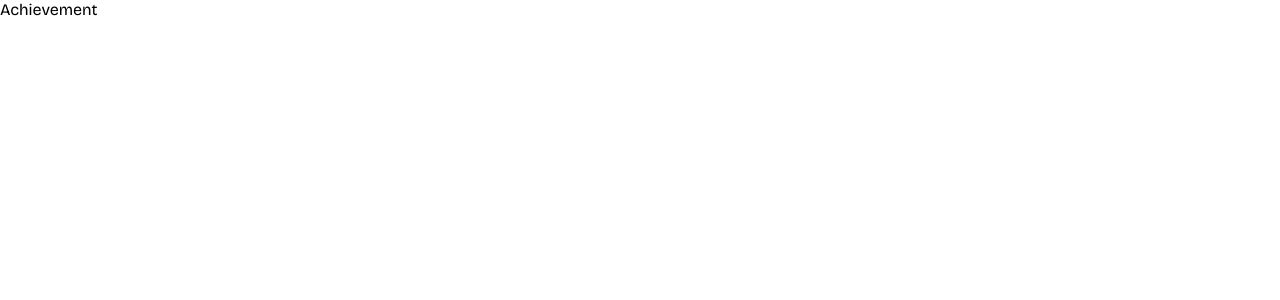
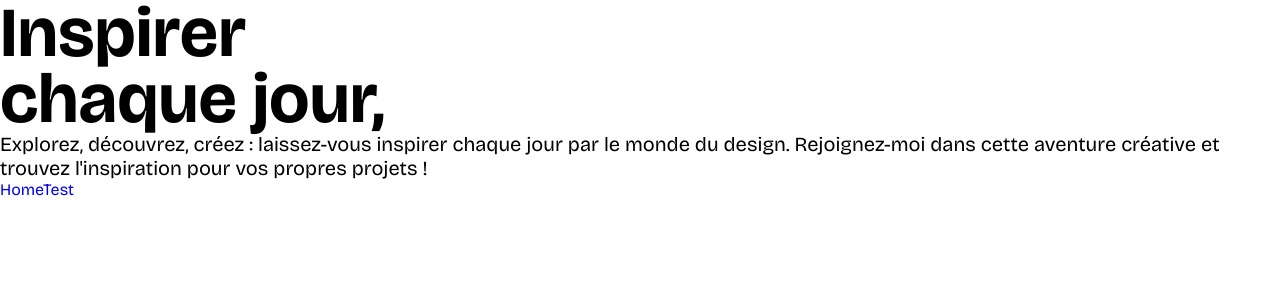
Before and after one commit to Dimby/myblog, a React (Vite) app: page /test in a window 1280 px wide. Shown: the top 300 px of the page. Built offline with nearby package versions, Linux system fonts and the light colour scheme.

Commit message:
Add: component Heading and route

```diff
--- a/package.json
+++ b/package.json
@@ -10,6 +10,7 @@
     "preview": "vite preview"
   },
   "dependencies": {
+    "classnames": "^2.5.1",
     "localforage": "^1.10.0",
     "match-sorter": "^6.3.4",
     "react": "^18.2.0",
--- a/src/App.jsx
+++ b/src/App.jsx
@@ -4,6 +4,7 @@ import { ThemeProvider } from 'react-jss';
 import Home from './pages/home/Home';
 import { DEFAULT } from './assets/theme';
 import Achievement from './pages/achievement/Achievement';
+import NavBar from './pages/NavBar';
 
 function App() {
 
@@ -11,8 +12,10 @@ function App() {
     <ThemeProvider theme={DEFAULT}>
       <BrowserRouter basename='/'>
         <Routes>
-          <Route path='/' element={<Home/>} />
-          <Route path='/test' element={<Achievement/>} />
+          <Route path='/' element={<NavBar/>}>
+            <Route path='home' element={<Home/>} />
+            <Route path='test' element={<Achievement/>} />
+          </Route>
         </Routes>
         </BrowserRouter>
     </ThemeProvider>
--- /dev/null
+++ b/src/components/Heading.jsx
@@ -0,0 +1,54 @@
+import classNames from 'classnames';
+import React from 'react'
+import { createUseStyles } from 'react-jss';
+
+const useStyles = createUseStyles((theme => ({
+	root: {
+		display: 'inline-block'
+	},
+	typo1: {
+		fontSize: 70,
+		lineHeight: '66px',
+	},
+	typo2: {
+		fontSize: 40,
+	},
+	typo3: {
+		fontSize: 20,
+	},
+	typo4: {
+		fontSize: 13,
+	},
+	typo5: {
+		fontSize: 10,
+	},
+})))
+
+const Heading = ({ level = 'typo3', styles, children }) => {
+	const classes = useStyles();
+
+  let className;
+	switch(level) {
+		case 'typo1':
+			className = classes.typo1
+			break;
+		case 'typo2':
+			className = classes.typo2
+			break;
+		case 'typo3':
+			className = classes.typo3
+			break;
+		case 'typo4':
+			className = classes.typo4
+			break;
+		case 'typo5':
+			className = classes.typo5
+			break;
+	}
+
+  return (
+    <span className={classNames(classes.root, className, styles)}>{children}</span>
+  )
+}
+
+export default Heading
--- /dev/null
+++ b/src/pages/NavBar.jsx
@@ -0,0 +1,25 @@
+import React, { useEffect } from 'react'
+import { Link, Outlet, useLocation, useNavigate } from 'react-router-dom'
+
+const NavBar = () => {
+	const location = useLocation();
+	const navigate = useNavigate();
+
+	useEffect(() => {
+		if(location.pathname === '/') {
+			navigate('/home')
+		}
+	}, [location])
+
+  return (
+    <div>
+			<Outlet/>
+			<div>
+				<Link to='/home'>Home</Link>
+        <Link to='/test'>Test</Link>
+			</div>
+    </div>
+  )
+}
+
+export default NavBar
--- a/src/pages/achievement/Achievement.jsx
+++ b/src/pages/achievement/Achievement.jsx
@@ -1,8 +1,25 @@
 import React from 'react'
+import Heading from '../../components/Heading'
+import { createUseStyles } from 'react-jss';
+
+const useStyles = createUseStyles(theme => ({
+  heading: {
+    fontWeight: 'bold'
+  }
+}))
 
 const Achievement = () => {
+  const classes = useStyles();
   return (
-    <div>Achievement</div>
+    <div>
+      <div>
+        <Heading level='typo1' styles={classes.heading}>Inspirer</Heading> <br />
+        <Heading level='typo1' styles={classes.heading}>chaque jour,</Heading>
+      </div>
+      <div>
+        <Heading level='typo3'>Explorez, découvrez, créez : laissez-vous inspirer chaque jour par le monde du design. Rejoignez-moi dans cette aventure créative et trouvez l'inspiration pour vos propres projets !</Heading>
+      </div>
+    </div>
   )
 }
 
--- a/src/pages/home/Home.jsx
+++ b/src/pages/home/Home.jsx
@@ -1,6 +1,7 @@
 import React from 'react'
 import { Link } from "react-router-dom";
 import { createUseStyles } from "react-jss";
+import Heading from '../../components/Heading';
 
 const useStyles = createUseStyles((theme => ({
 	root: {
@@ -14,8 +15,8 @@ const Home = () => {
   const classes = useStyles();
   return (
     <div className={classes.root}>
-        <Link to='/'>Home</Link>
-        <Link to='/test'>Test</Link>
+        <div>Test</div>
+        <div>Test1</div>
     </div>
   )
 }
```
Also changed, not shown: 1 other file (tests, documents, lock files or other folders).
